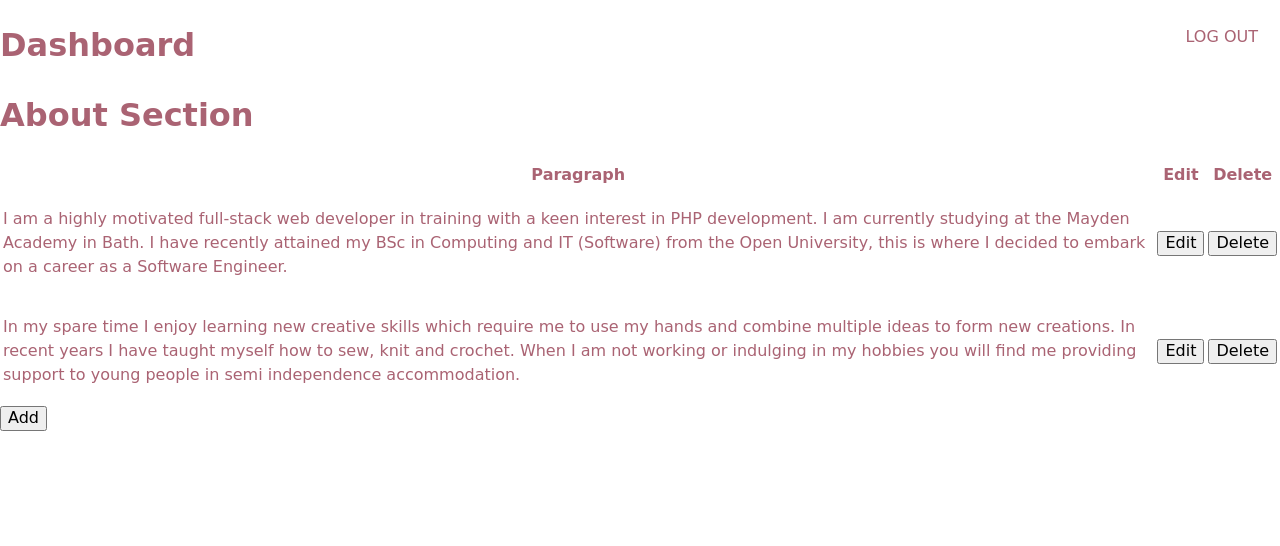
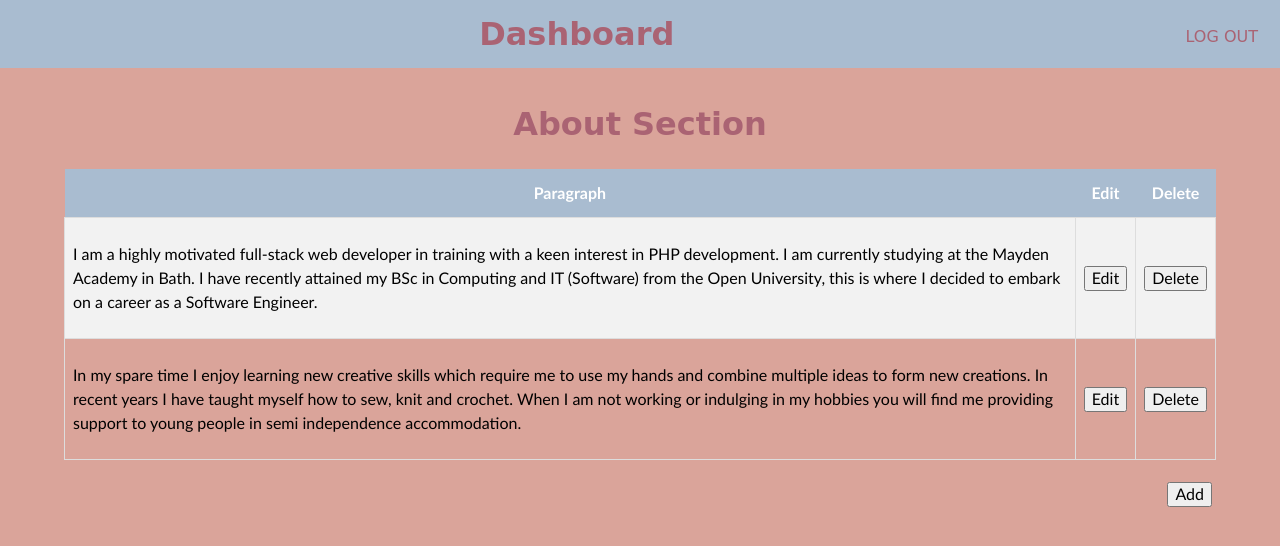
Before and after one commit to jamilaferron/portfolio, a PHP site: page /dashboard.php in a window 1280 px wide. Shown: the top 546 px of the page. Run offline with PHP 8.4, Linux system fonts and the light colour scheme; some web fonts are replaced.

Commit message:
completed html and styling for dashboard page

```diff
--- /dev/null
+++ b/css/cms.css
@@ -0,0 +1,57 @@
+body {
+    background-color: #DAA49A;
+}
+nav {
+    background-color: #A9BCD0;
+}
+
+main {
+    margin-top: 100px;
+}
+.paragraphs-table {
+    font-family: "Trebuchet MS", Arial, Helvetica, sans-serif;
+    border-collapse: collapse;
+    width: 90%;
+    margin: 0 auto;
+}
+
+.paragraphs-table td, #customers th {
+    border: 1px solid #ddd;
+    padding: 8px;
+}
+
+.paragraphs-table tr:nth-child(even){
+    background-color: #f2f2f2;
+}
+
+.paragraphs-table tr:hover {
+    background-color: #ddd;
+}
+
+.paragraphs-table th {
+    padding-top: 12px;
+    padding-bottom: 12px;
+    text-align: center;
+    background-color: #A9BCD0;
+    color: white;
+}
+
+.paragraphs-table td {
+    color: #000000;
+}
+
+.page-header h1 {
+    text-align: center;
+    margin: 10px;
+}
+
+.about-edit h1 {
+    text-align: center;
+    margin-top: 35px;
+}
+
+.new-paragraph-button {
+    font-family: "Trebuchet MS", Arial, Helvetica, sans-serif;
+    margin: 22px 68px 0 0;
+    float: right;
+}
--- a/css/style.css
+++ b/css/style.css
@@ -203,6 +203,9 @@ footer {
     float: right;
 }
 
+
+
+
 /* On screens that are 992px wide or less, the background color is blue */
 @media screen and (max-width: 992px) {
     .project-container {
--- a/dashboard.php
+++ b/dashboard.php
@@ -17,23 +17,26 @@
 	<link type="text/css" rel="stylesheet" href="css/normalize.css">
 	<link href="https://fonts.googleapis.com/css?family=Coiny|Covered+By+Your+Grace|Muli" rel="stylesheet">
 	<link type="text/css" rel="stylesheet" href="css/style.css">
+	<link type="text/css" rel="stylesheet" href="css/cms.css">
 </head>
 <body>
 	<header class="container header-section">
 		<nav>
+
 			<img src="img/bars.svg" alt=""/>
 			<ul>
 				<li><a href="#">Log Out</a></li>
 			</ul>
+			<div class="page-header">
+				<h1>Dashboard</h1>
+			</div>
 		</nav>
 	</header>
 	<main>
-		<div>
-			<h1>Dashboard</h1>
-		</div>
-		<section>
+
+		<section class="about-edit">
 			<h1>About Section</h1>
-			<table>
+			<table class="paragraphs-table">
 				<tr>
 					<th>Paragraph</th>
 					<th>Edit</th>
@@ -76,7 +79,7 @@
 					</td>
 				</tr>
 			</table>
-			<a href="addParagraph.php"><button>Add</button></a>
+			<a href="addParagraph.php" class="new-paragraph-button"><button>Add</button></a>
 		</section>
 
 	</main>
```
